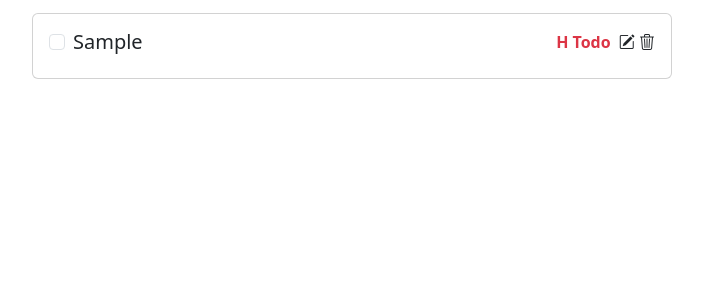
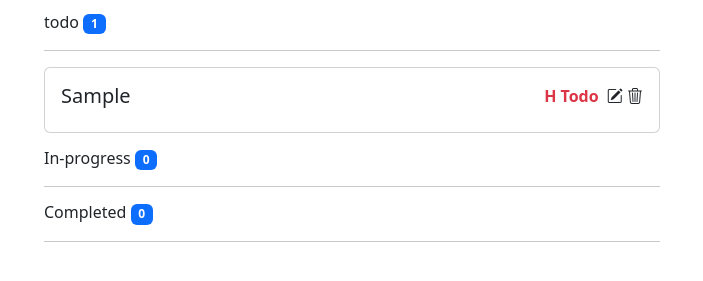
Before and after one commit to bullet3113/Acciojob-Frontend-2-Module-Test--January24, a plain HTML site: page index.html in a window 1280 px wide. Both pictures are taken after typing "Sample" into the empty fields and a click on the button "Add". Shown: the part 97-378 px from the top of the page, without its empty margins (288-991 px from the left). Drawn offline with nearby package versions, Linux system fonts and the light colour scheme.

Commit message:
core functions and some features done

```diff
--- a/index.html
+++ b/index.html
@@ -13,7 +13,7 @@
             width: 40vw;
         }
 
-        #container {
+        .container {
             width: 50vw;
         }
     </style>
@@ -30,13 +30,12 @@
         </div>
     </header>
 
-    <section id="todo-container" class="m-auto">
-    </section>
-    <section id="working-container" class="m-auto"></section>
-    <section id="done-container" class="m-auto"></section>
-
-    <section id="container" class="m-auto">
-        <div class="card">
+    <section class="m-auto container">
+        <h6>todo <span id="todo-badge" class="badge bg-primary">0</span></h6>
+        <hr>
+        <div id="todo-container">
+        </div>
+        <!-- <div class="card">
             <div class="card-body d-flex">
                 <input type="checkbox" class="form-check-input me-2" id="doneCheck" />
                 <h5 class="card-title" id="taskName">Sample Task</h5>
@@ -45,7 +44,17 @@
                     <i class="bi bi-trash3"></i>
                 </div>
             </div>
-        </div>
+        </div> -->
+    </section>
+    <section class="m-auto container mt-3">
+        <h6>In-progress <span id="working-badge" class="badge bg-primary">0</span></h6>
+        <hr>
+        <div id="working-container"></div>
+    </section>
+    <section class="m-auto container mt-3">
+        <h6>Completed <span id="done-badge" class="badge bg-primary">0</span></h6>
+        <hr>
+        <div id="done-container"></div>
     </section>
 
     <div class="modal fade" id="exampleModal" tabindex="-1" aria-labelledby="exampleModalLabel" aria-hidden="true">
--- a/script.js
+++ b/script.js
@@ -1,7 +1,9 @@
 
 const inputTask = document.getElementById('inputTask');
 const addBtn = document.getElementById('addTaskBtn');
-const container = document.getElementById('container');
+const todoContainer = document.getElementById('todo-container');
+const workingContainer = document.getElementById('working-container');
+const doneContainer = document.getElementById('done-container');
 const editBtn = document.getElementById('editTaskBtn');
 const editInputTask = document.getElementById('editInputTask');
 const modalCloseBtn = document.getElementById('modalCloseBtn');
@@ -23,20 +25,23 @@ addBtn.addEventListener('click', function () {
 })
 
 function renderElements() {
-    let card = "";
+    let todoCards = "";
+    let workingCards = "";
+    let doneCards = "";
+    let todoCount = 0, workingCount = 0, doneCount = 0;
     data.forEach((e) => {
         let task = e.taskName;
         let tId = e.tId;
         let priority = e.priority;
         let progress = e.progress;
+        let card = "";
 
         let priorityBtn = priority == 'high' ? `<span id=${tId} onclick="changePriority(${tId})" type="button" class="text-danger fw-semibold me-1">H</span>` : priority == 'medium' ? `<span id=${tId} onclick="changePriority(${tId})" type="button" class="text-warning fw-semibold me-1">M</span>` : `<span id=${tId} onclick="changePriority(${tId})" type="button" class="text-success fw-semibold me-1">L</span>`;
 
         let progressBtn = progress == "todo" ? `<span id=${tId} onclick="changeProgress(${tId})" type="button" class="text-danger fw-semibold me-1">Todo</span>` : progress == "working" ? `<span id=${tId} onclick="changeProgress(${tId})" type="button" class="text-warning fw-semibold me-1">In-progress</span>` : `<span id=${tId} onclick="changeProgress(${tId})" type="button" class="text-success fw-semibold me-1">Done</span>`;
 
-        card += `<div class="card mt-2" id=${"card"+tId}>
+        card = `<div class="card mt-2" id=${"card"+tId}>
     <div class="card-body d-flex">
-      <input type="checkbox" class="form-check-input me-2" id="doneCheck" />
       <h5 class="card-title" id=${"taskName"+tId}>${task}</h5>
       <div class="position-absolute end-0 me-3">
       ${priorityBtn}${progressBtn}
@@ -51,10 +56,25 @@ function renderElements() {
     </div>
   </div>`;
 
-
+        if(progress == 'todo') {
+            todoCards += card;
+            todoCount++;
+        } else if(progress == 'working') {
+            workingCards += card;
+            workingCount++;
+        } else if(progress == 'done') {
+            doneCards += card;
+            doneCount++;
+        }
     })
 
-    container.innerHTML = card;
+    document.getElementById('todo-badge').textContent = todoCount;
+    document.getElementById('working-badge').textContent = workingCount;
+    document.getElementById('done-badge').textContent = doneCount;
+
+    todoContainer.innerHTML = todoCards;
+    workingContainer.innerHTML = workingCards;
+    doneContainer.innerHTML = doneCards;
 }
 
 
```
